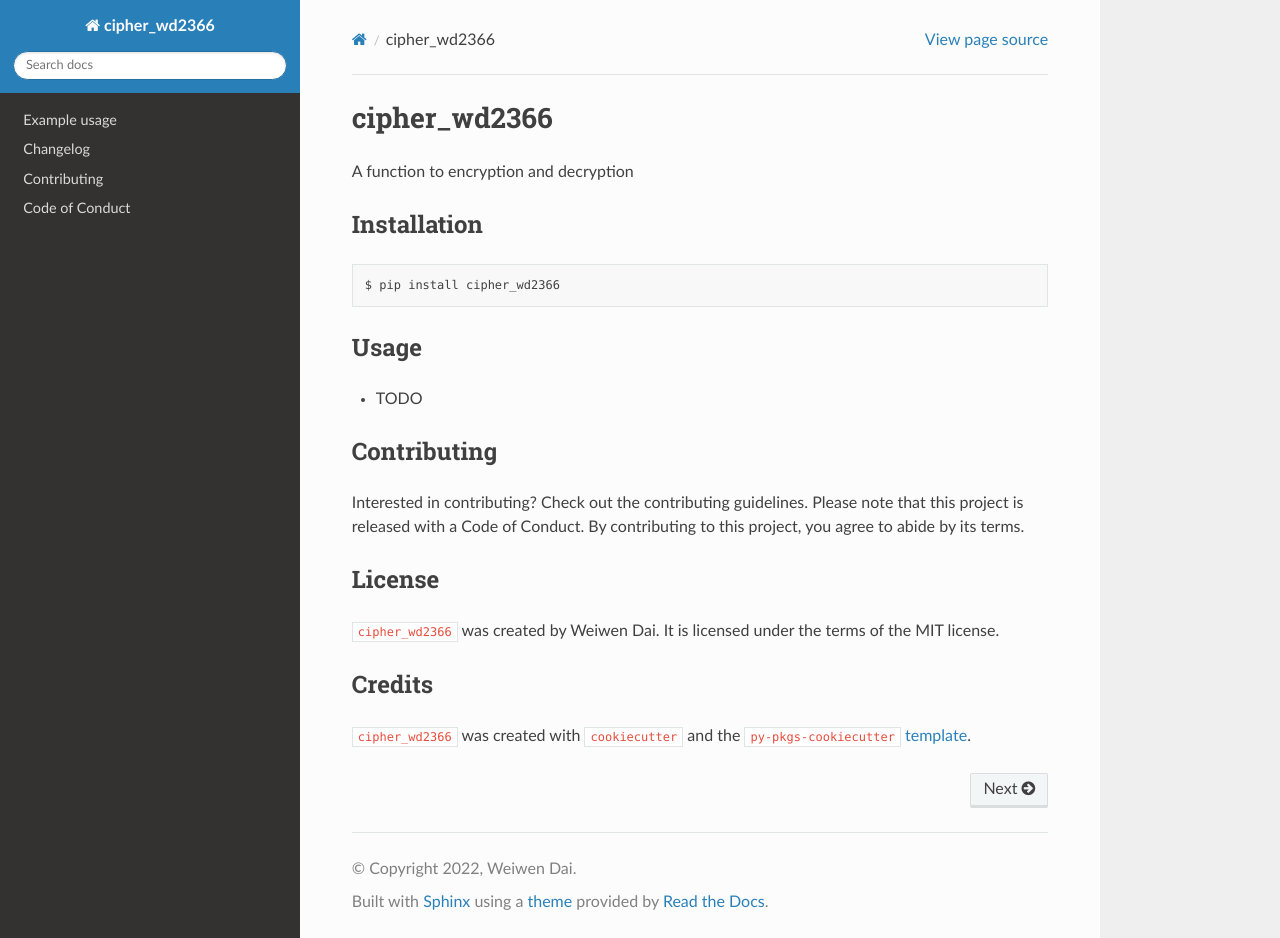
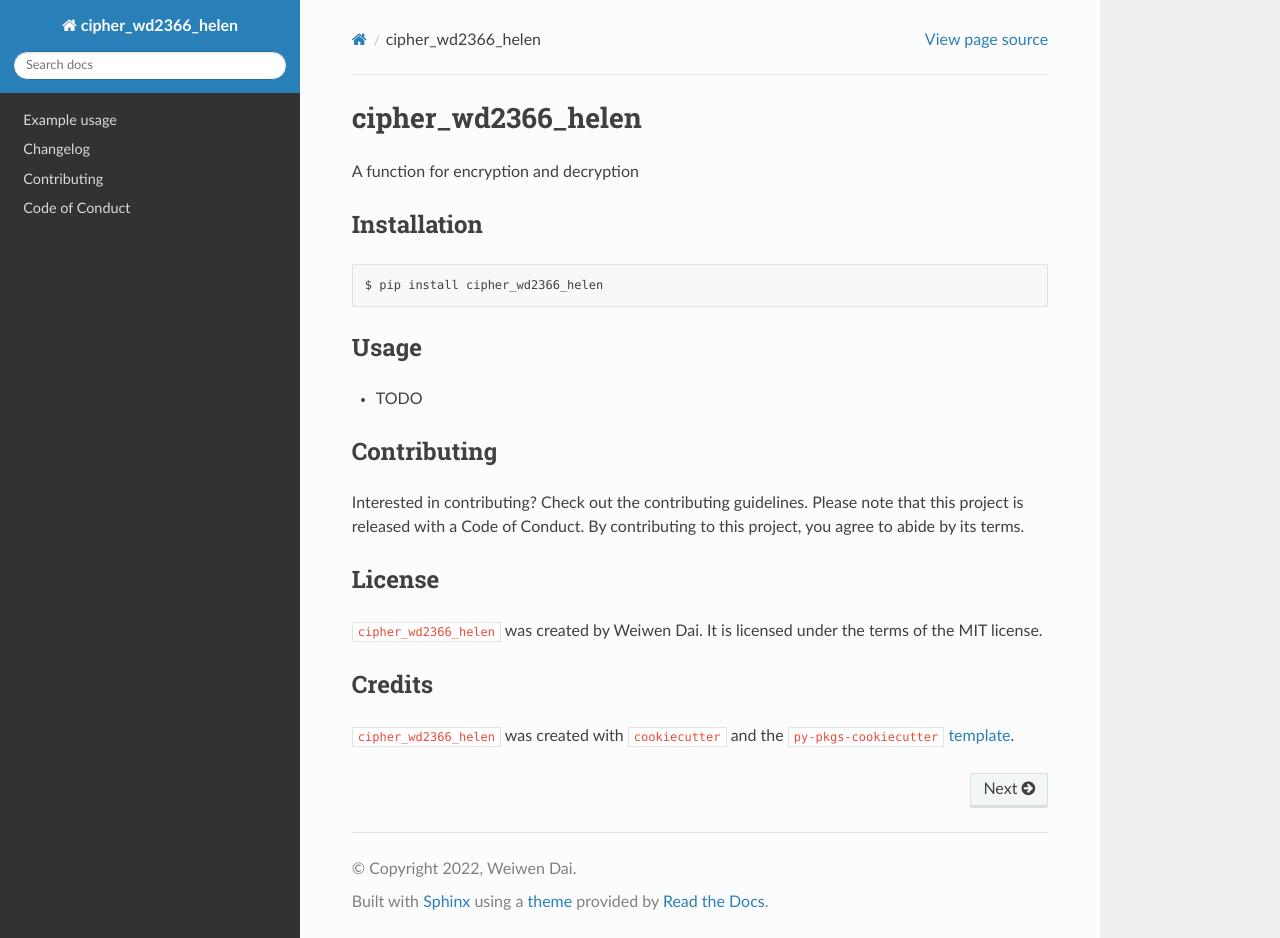
Before and after one commit to QMSS-G5072-2022/cipher_Dai_Weiwen, a Sphinx documentation site: the page built from docs/index.md, in a window 1280 px wide and 938 px high. Built offline with Sphinx 7.4.7 and the Read the Docs theme 2.0.0, drawn with Linux system fonts in a browser that asks for light colours; pages that are not in the unit, such as notebooks, are missing from menus.

Commit message:
initial package setup

````diff
--- a/README.md
+++ b/README.md
@@ -1,11 +1,11 @@
-# cipher_wd2366
+# cipher_wd2366_helen
 
-A function to encryption and decryption
+A function for encryption and decryption
 
 ## Installation
 
 ```bash
-$ pip install cipher_wd2366
+$ pip install cipher_wd2366_helen
 ```
 
 ## Usage
@@ -18,8 +18,8 @@ Interested in contributing? Check out the contributing guidelines. Please note t
 
 ## License
 
-`cipher_wd2366` was created by Weiwen Dai. It is licensed under the terms of the MIT license.
+`cipher_wd2366_helen` was created by Weiwen Dai. It is licensed under the terms of the MIT license.
 
 ## Credits
 
-`cipher_wd2366` was created with [`cookiecutter`](https://cookiecutter.readthedocs.io/en/latest/) and the `py-pkgs-cookiecutter` [template](https://github.com/py-pkgs/py-pkgs-cookiecutter).
+`cipher_wd2366_helen` was created with [`cookiecutter`](https://cookiecutter.readthedocs.io/en/latest/) and the `py-pkgs-cookiecutter` [template](https://github.com/py-pkgs/py-pkgs-cookiecutter).
--- a/docs/conf.py
+++ b/docs/conf.py
@@ -6,7 +6,7 @@
 
 # -- Project information -----------------------------------------------------
 
-project = u"cipher_wd2366"
+project = u"cipher_wd2366_helen"
 copyright = u"2022, Weiwen Dai"
 author = u"Weiwen Dai"
 
--- a/pyproject.toml
+++ b/pyproject.toml
@@ -1,7 +1,7 @@
 [tool.poetry]
-name = "cipher_wd2366"
+name = "cipher_wd2366_helen"
 version = "0.1.0"
-description = "A function to encryption and decryption"
+description = "A function for encryption and decryption"
 authors = ["Weiwen Dai"]
 license = "MIT"
 readme = "README.md"
--- a/src/cipher_wd2366/__init__.py
+++ b/src/cipher_wd2366_helen/__init__.py
@@ -1,3 +1,3 @@
 # read version from installed package
 from importlib.metadata import version
-__version__ = version("cipher_wd2366")
+__version__ = version("cipher_wd2366_helen")
````
Also changed, not shown: CHANGELOG.md (+1 -1 lines), CONTRIBUTING.md (+4 -4 lines), docs/example.ipynb, 5 other files.
